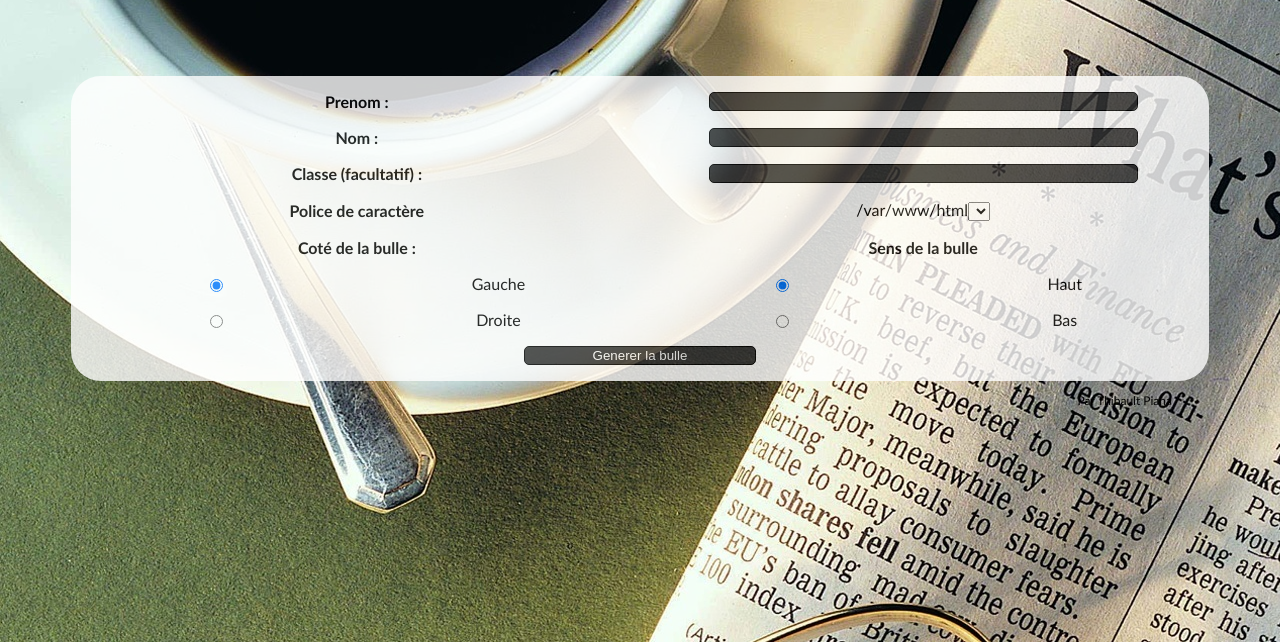
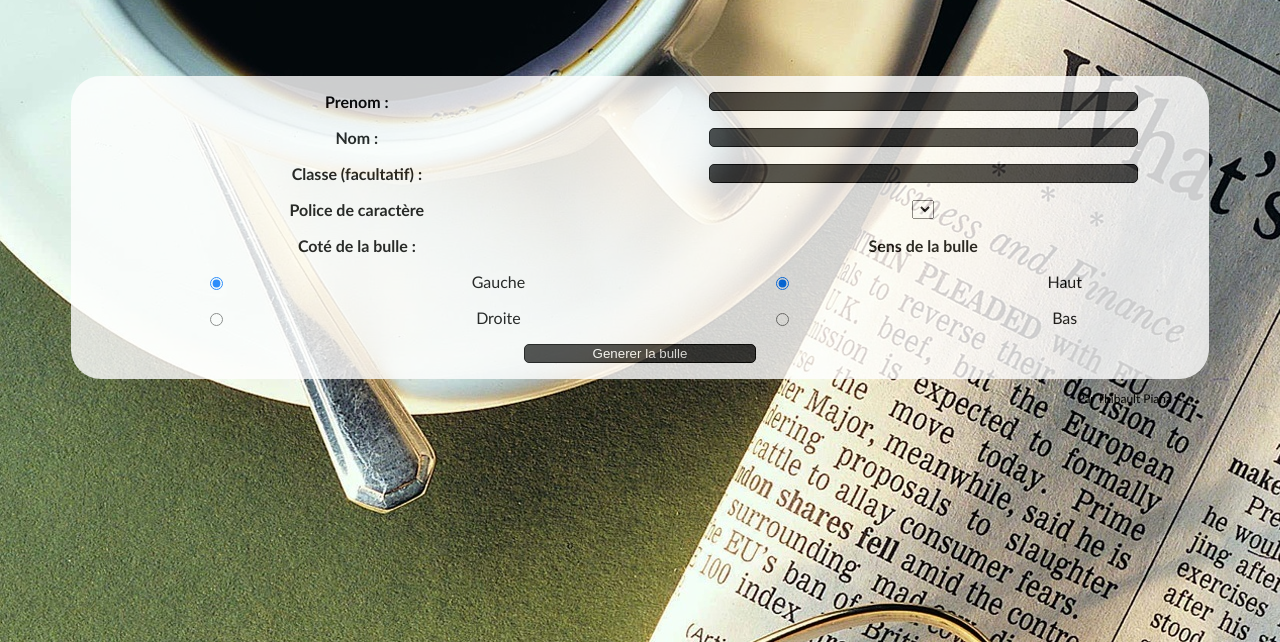
Before and after one commit to graille/Bubble-name-generator, a PHP site: page / in a window 1280 px wide. Shown: the part 158-800 px from the top of the page. Run offline with PHP 8.4, Linux system fonts and the light colour scheme; lists and menus that the app fills with data are empty.

Commit message:
New version

```diff
--- a/index.php
+++ b/index.php
@@ -77,13 +77,10 @@ else {
         <td colspan="2"><strong>Police de caractère</strong></td>
         <td colspan="2">
           <?php
-          echo realpath('./');
-          $dir = "/var/www/html/pipin/fonts";
+          $dir = realpath('./').'/fonts';
 
           // Ouvre un dossier bien connu, et liste tous les dossiers
           echo '<select name="font">';
-          if (is_dir($dir)) {
-              echo'ok';
             if ($dh = opendir($dir)) {
               while (($file = readdir($dh)) !== false) {
                 if (is_dir($file) && $file != '.' && $file != '..')
@@ -91,7 +88,6 @@ else {
               }
               closedir($dh);
             }
-          }
           echo '</select>';
           ?>
         </td>
```
